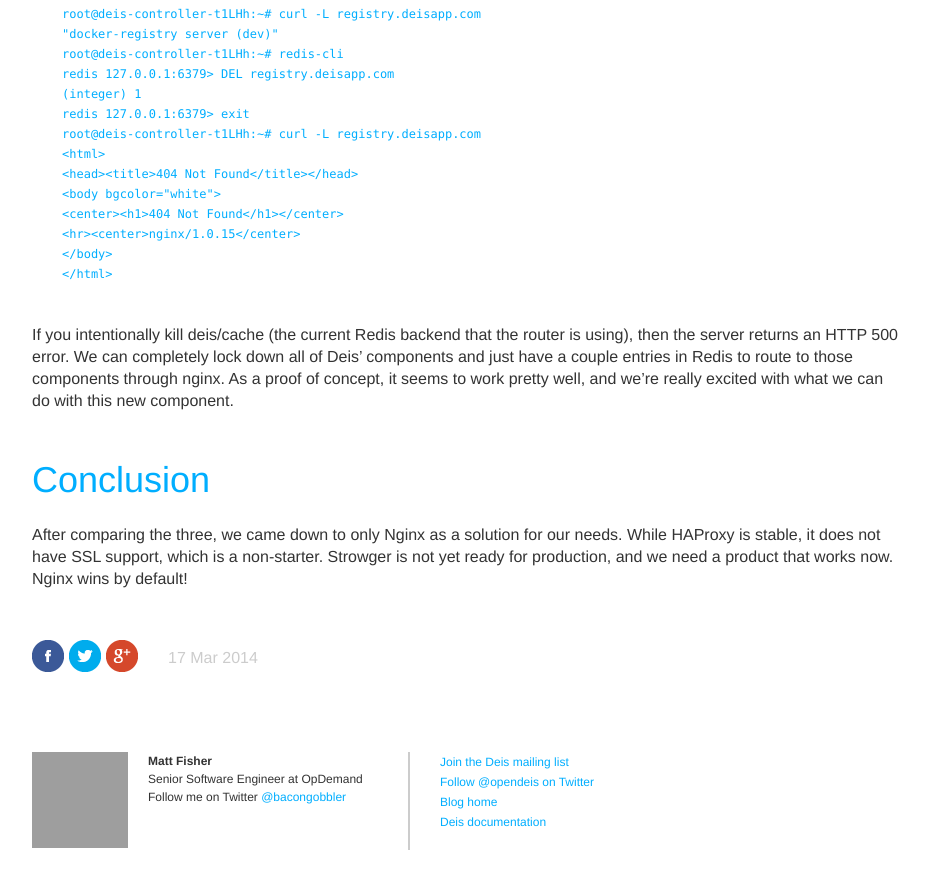
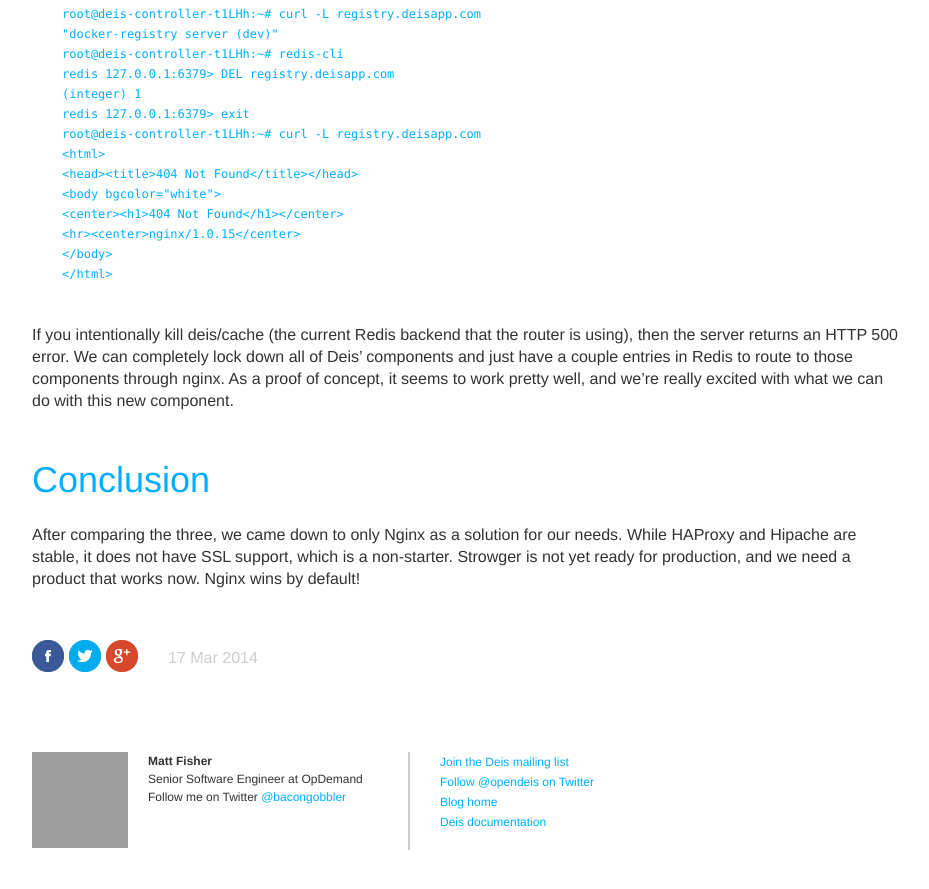
Before and after one commit to stefanfoulis/deis.io, a Jekyll site: the page built from _posts/2014-03-17-reverse-proxy-showdown.md, in a window 1280 px wide and 900 px high, scrolled down 3532 px, cut to the strip 0-889 px from the top of the window. Shown: the whole strip, without its empty margins (323-1252 px from the left). Built offline with Jekyll 4.4.1, drawn with Linux system fonts in a browser that asks for light colours; nearby versions of some CDN libraries; library files that are not in the unit come from our copies; Markdown is read by kramdown in place of the engine named in the settings; grey boxes are pictures that could not be loaded.

Commit message:
add Hipache to the conclusion

```diff
--- a/_posts/2014-03-17-reverse-proxy-showdown.md
+++ b/_posts/2014-03-17-reverse-proxy-showdown.md
@@ -187,8 +187,9 @@
 ## Conclusion
 
 After comparing the three, we came down to only Nginx as a solution for our needs. While
-HAProxy is stable, it does not have SSL support, which is a non-starter. Strowger is not
-yet ready for production, and we need a product that works now. Nginx wins by default!
+HAProxy and Hipache are stable, it does not have SSL support, which is a non-starter.
+Strowger is not yet ready for production, and we need a product that works now. Nginx wins
+by default!
 
 [c10k]: http://www.kegel.com/c10k.html
 [dyn-config-redis]: http://sosedoff.com/2012/06/11/dynamic-nginx-upstreams-with-lua-and-redis.html
```
